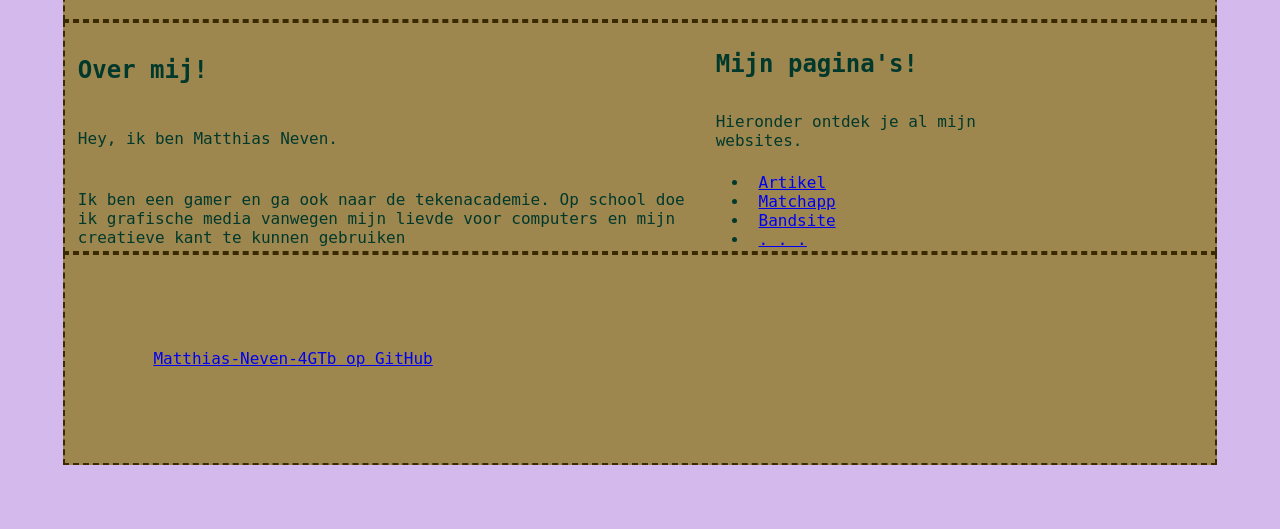
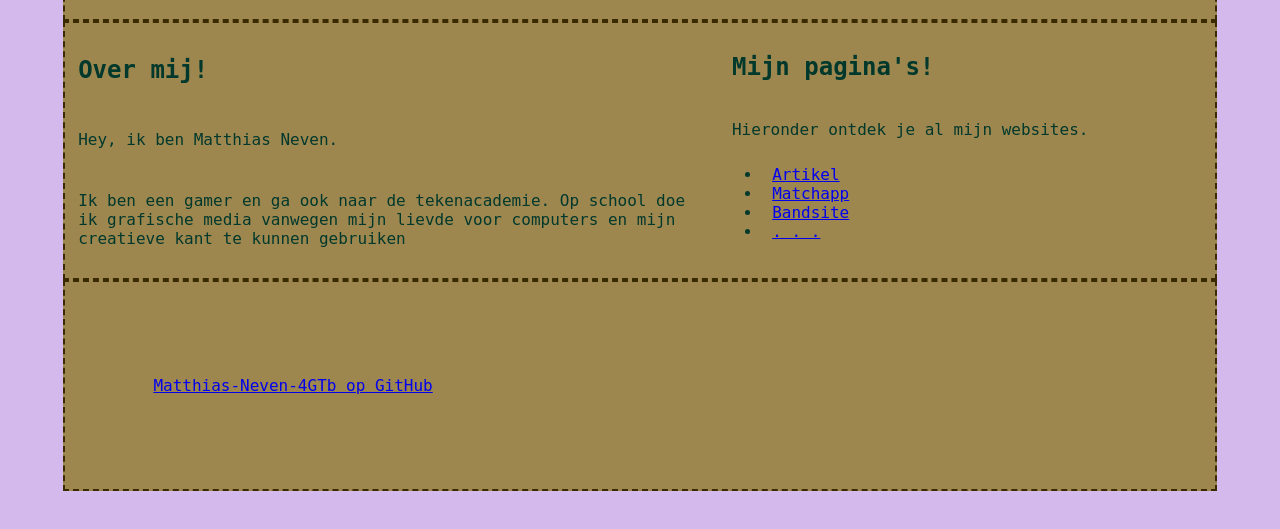
Before and after one commit to matthias-neven-4gtb/Script, a plain HTML site: page index.html in a window 1280 px wide. Shown: the part 173-702 px from the top of the page. Drawn offline with Linux system fonts and the light colour scheme.

Commit message:
homepage

```diff
--- a/style.css
+++ b/style.css
@@ -5,31 +5,41 @@ body {
 body {
     font-family: 'Monospace', sans-serif;
 }
+
 body {
     color: rgb(0, 57, 44);
 }
+
 #about {
     display: flex;
-    padding:; width: 1000px; height: 228px;
 }
+
 body {
     padding: 55px;
 }
-    footer{
-        display: flex;
-        padding: 5%;
-    }
+
+footer {
+    display: flex;
+    padding: 5%;
+}
 
 
 .left {
     /* width: 70%; */
-    flex: 7;
+    flex: 4;
 }
 
-header, main, footer {
+.right {
+    flex: 3;
+}
+
+header,
+main,
+footer {
     background-color: rgb(158, 134, 79);
     border: 2px dashed rgb(58, 42, 0);
 }
+
 a:hover {
     color: brown;
 }
@@ -38,14 +48,14 @@ a {
     margin: 2px 5px 7px 10px;
 }
 
-h1{
+h1 {
     padding: 2%;
 }
 
-h2{
+h2 {
     padding: 2%;
 }
 
-p{
+p {
     padding: 2%;
 }
```
